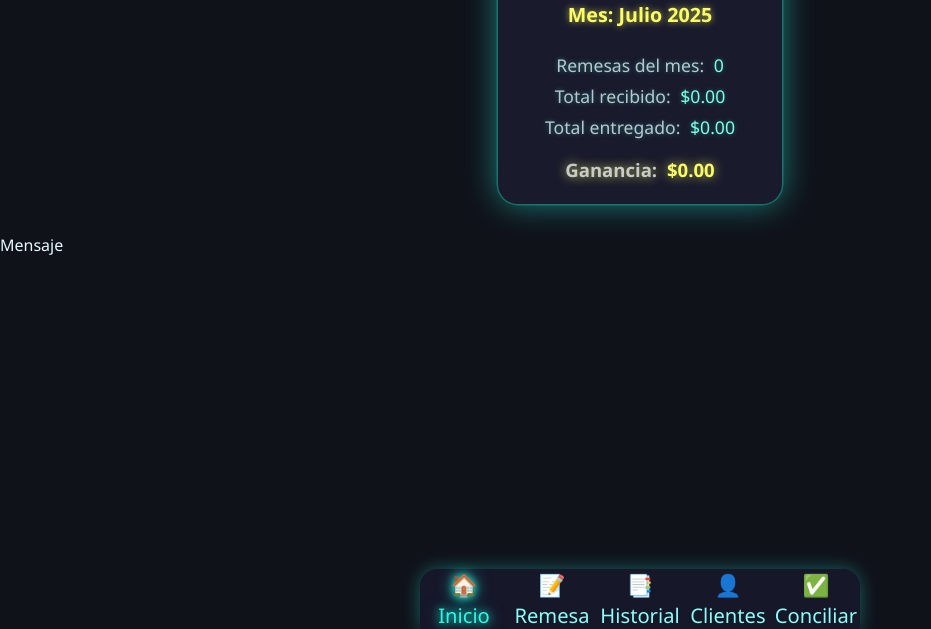
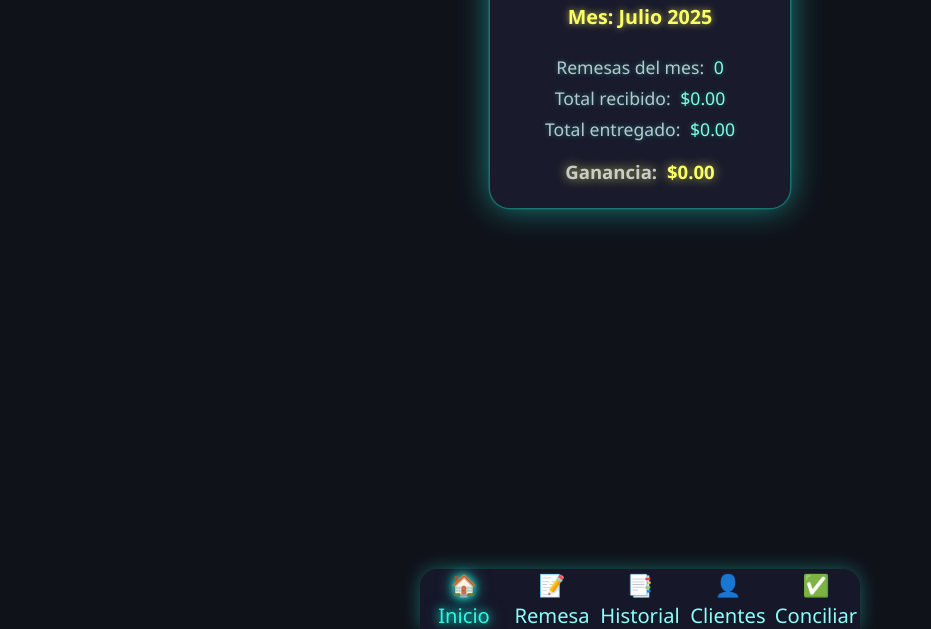
Before and after one commit to Dtrader88/JuliCash, a plain HTML site: page index.html in a window 1280 px wide. Shown: the part 171-800 px from the top of the page, without its empty margins (0-931 px from the left). Drawn offline with Linux system fonts and the light colour scheme.

Commit message:
Update style.css

```diff
--- a/style.css
+++ b/style.css
@@ -27,7 +27,7 @@ body {
     background: #191a2c;
     border-radius: 20px;
     box-shadow: 0 0 32px #24fce67a, 0 0 0 1.5px #26ffe640;
-    padding: 26px 12px 22px 12px;
+    padding: 28px 20px 24px 20px;
     min-width: 260px;
     max-width: 390px;
     text-align: center;
@@ -76,7 +76,7 @@ body {
     display: flex;
 }
 label {
-    margin-top: 13px;
+    margin-top: 18px;
     font-size: 1.09rem;
     color: #88ffef;
     align-self: flex-start;
@@ -173,7 +173,6 @@ button:active, .boton-neon:active {
     font-size: 1.35rem;
     margin-bottom: 2px;
 }
-/* Clientes */
 .lista-clientes {
     margin: 8px 0 0 0;
     padding: 0;
@@ -197,7 +196,6 @@ button:active, .boton-neon:active {
     color: #26ffe6;
     margin-right: 7px;
 }
-/* HISTORIAL - Tarjetas */
 .historial-card {
     background: #191a2c;
     border-radius: 18px;
@@ -291,7 +289,6 @@ button:active, .boton-neon:active {
         padding: 6px 2px;
     }
 }
-/* Modales */
 .modal {
     position: fixed;
     z-index: 2500;
@@ -340,7 +337,6 @@ button:active, .boton-neon:active {
     justify-content: flex-end;
     gap: 10px;
 }
-
 .boton-accion, .boton-accion-eliminar {
     background: #232441;
     color: #26ffe6;
@@ -351,8 +347,24 @@ button:active, .boton-neon:active {
     cursor: pointer;
     font-weight: 500;
 }
-
 .boton-accion-eliminar {
     color: #f76b6b;
     border-color: #f76b6b55;
 }
+.toast {
+    position: fixed;
+    bottom: -100px;
+    left: 50%;
+    transform: translateX(-50%);
+    background: linear-gradient(90deg, #26ffe6, #0ac1ff);
+    color: #181928;
+    padding: 12px 22px;
+    border-radius: 10px;
+    z-index: 3000;
+    font-weight: 600;
+    box-shadow: 0 4px 15px rgba(36, 252, 230, 0.4);
+    transition: bottom 0.5s ease;
+}
+.toast.show {
+    bottom: 80px;
+}
```
